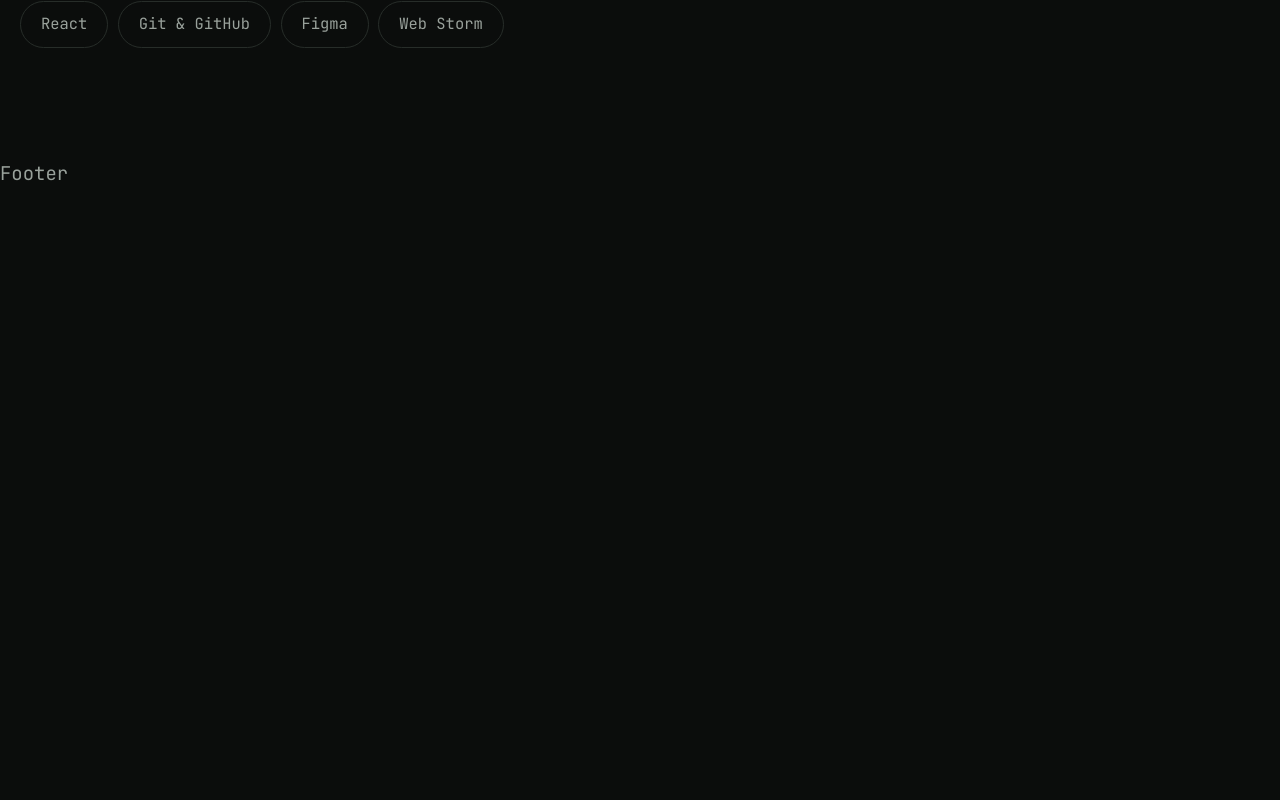
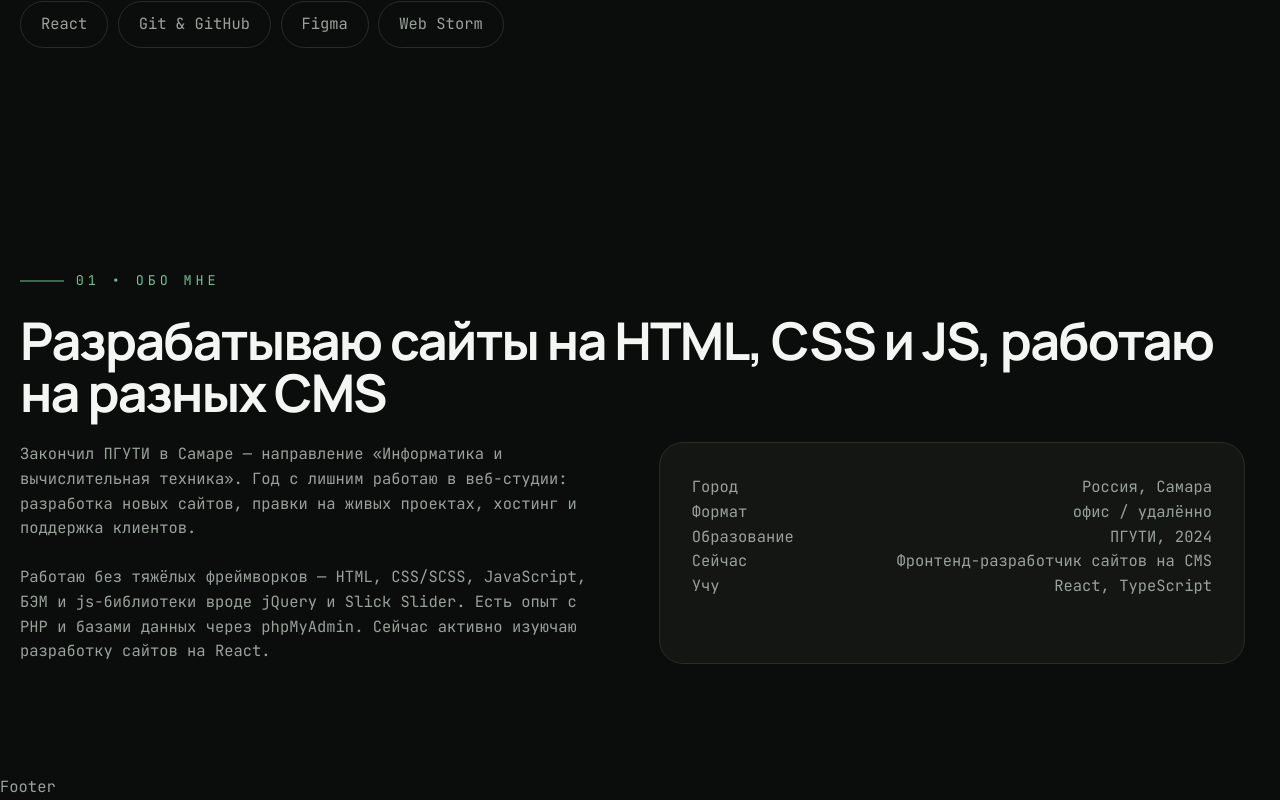
Before and after one commit to jaws812/karpov-nikita-website, a React (Vite) app: page / in a window 1280 px wide. Shown: the part 657-1457 px from the top of the page. Before the commit the page ends 847 px from the top, so only its background shows below. Built offline with nearby package versions, Linux system fonts and the light colour scheme.

Commit message:
Добавил компонент секции и начал делать секцию Обо мне(без стилей)

```diff
--- a/src/app/styles/globals.scss
+++ b/src/app/styles/globals.scss
@@ -13,7 +13,7 @@ html {
 }
 
 body {
-  @include fluid-text(20, 16);
+  @include fluid-text(16, 14);
   line-height: 1.6;
 
   display: flex;
--- /dev/null
+++ b/src/widgets/About/About.jsx
@@ -0,0 +1,65 @@
+import './About.scss'
+import Section from "@/widgets/Section";
+
+const About = (props) => {
+  const {} = props
+
+  const infoItems = [
+    {
+      title: "Город",
+      description: "Россия, Самара",
+    },
+    {
+      title: "Формат",
+      description: "офис / удалённо",
+    },
+    {
+      title: "Образование",
+      description: "ПГУТИ, 2024",
+    },
+    {
+      title: "Сейчас",
+      description: "Фронтенд-разработчик сайтов на CMS",
+    },
+    {
+      title: "Учу",
+      description: "React, TypeScript",
+    },
+  ]
+
+  return (
+    <Section
+      stepTitle="01 &bull; Обо мне"
+      title="Разрабатываю сайты на HTML, CSS и JS, работаю на разных CMS"
+    >
+      <div className="about">
+        <div className="about__description">
+          <p>Закончил ПГУТИ в Самаре — направление «Информатика и
+            вычислительная техника». Год с лишним работаю в веб-студии: разработка
+            новых сайтов, правки на живых проектах, хостинг и поддержка клиентов.
+          </p>
+          <p>Работаю без тяжёлых фреймворков — HTML, CSS/SCSS, JavaScript, БЭМ
+            и js-библиотеки вроде jQuery и Slick Slider. Есть опыт с PHP и
+            базами данных через phpMyAdmin. Сейчас активно изуючаю разработку
+            сайтов на React.
+          </p>
+        </div>
+        <div className="about__badge">
+          <ul className="about__list">
+            {infoItems.map(({title, description}) => (
+              <li
+                className="about__item"
+                key={title}
+              >
+                <div className="about__item-title">{title}</div>
+                <div className="about__item-description">{description}</div>
+              </li>
+            ))}
+          </ul>
+        </div>
+      </div>
+    </Section>
+  )
+}
+
+export default About
--- /dev/null
+++ b/src/widgets/About/About.scss
@@ -0,0 +1,23 @@
+.about {
+  display: grid;
+  grid-template-columns: repeat(2, 1fr);
+  gap: fluid(64, 20);
+
+  &__badge{
+    padding: 32px;
+    border: var(--border);
+    border-radius: var(--border-radius-md);
+    background-color: var(--color-dark-3);
+  }
+
+  &__list{
+    display: flex;
+    flex-direction: column;
+  }
+
+  &__item{
+    display: flex;
+    justify-content: space-between;
+    align-items: center;
+  }
+}
--- /dev/null
+++ b/src/widgets/About/index.js
@@ -0,0 +1 @@
+export {default} from './About'
--- a/src/widgets/Main/Main.jsx
+++ b/src/widgets/Main/Main.jsx
@@ -1,9 +1,12 @@
 import Hero from "@/widgets/Hero";
+import About from "@/widgets/About";
 
 const Main = () => {
+
   return (
     <main className="main">
       <Hero />
+      <About />
     </main>
   )
 }
--- /dev/null
+++ b/src/widgets/Section/Section.jsx
@@ -0,0 +1,23 @@
+import './Section.scss'
+
+const Section = (props) => {
+  const {
+    children,
+    title,
+    stepTitle,
+  } = props
+
+  return (
+    <section className="section container">
+      <div className="section__header">
+        <div className="section__step">{stepTitle}</div>
+        <h2 className="section__title">{title}</h2>
+      </div>
+      <div className="section__body">
+        {children}
+      </div>
+    </section>
+  )
+}
+
+export default Section
--- /dev/null
+++ b/src/widgets/Section/Section.scss
@@ -0,0 +1,36 @@
+.section {
+  display: flex;
+  flex-direction: column;
+  gap: fluid(24, 20);
+
+  &__header {
+    display: flex;
+    flex-direction: column;
+    gap: fluid(24, 20);
+  }
+
+  &__step {
+    @include fluid-text(14, 12);
+
+    position: relative;
+    letter-spacing: 3.9px;
+    color: var(--color-green-1);
+    text-transform: uppercase;
+    padding-left: fluid(60, 44);
+
+    &::before {
+      content: "";
+      position: absolute;
+      top: 50%;
+      left: 0;
+      translate: 0 -50%;
+      width: fluid(48, 32);
+      height: 1px;
+      background-color: var(--color-green-1);
+    }
+  }
+
+  &__title {
+    letter-spacing: -1.8px;
+  }
+}
--- /dev/null
+++ b/src/widgets/Section/index.js
@@ -0,0 +1 @@
+export {default} from './Section'
```
Also changed, not shown: src/app/styles/normalize.css.
